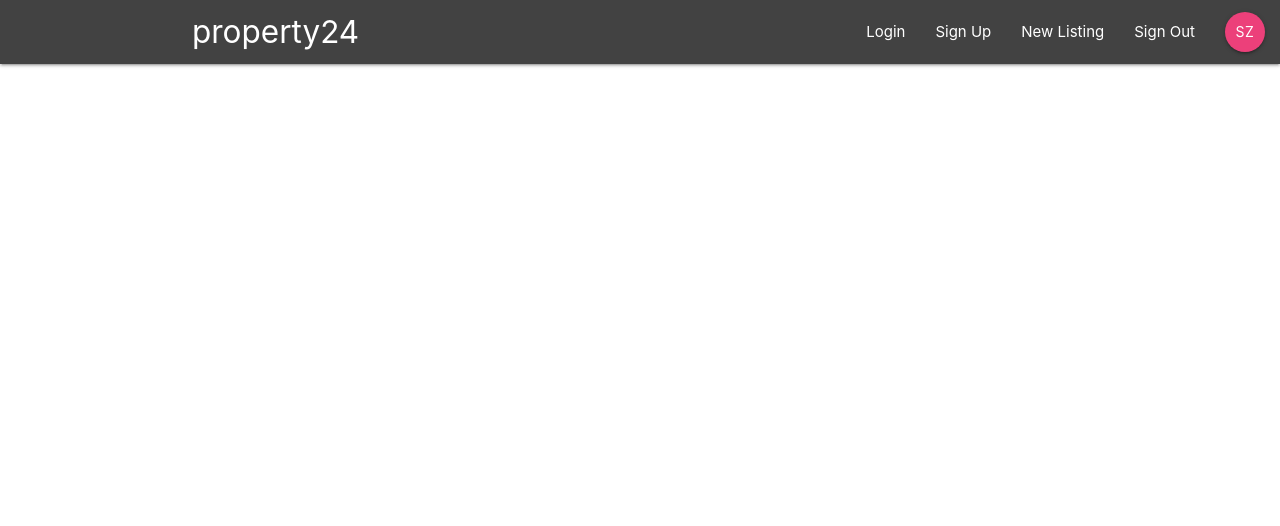
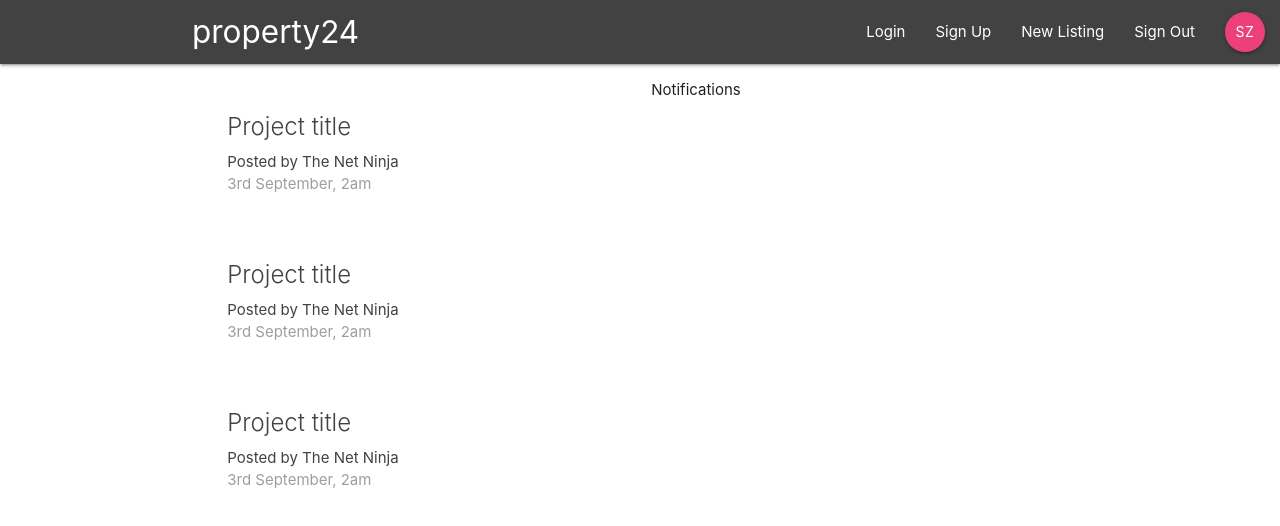
Before and after one commit to phyzikhs/property24mock, a React (Create React App) app: page / in a window 1280 px wide. Shown: the top 526 px of the page. Built offline with nearby package versions, Linux system fonts and the light colour scheme.

Commit message:
PropertyList dummy data inside: List of properties Notifications component nothing in it: to be made a popup icon Dashboard With propertyList and Notifications component App included a switch Route to / giving Dashboard

```diff
--- a/src/App.js
+++ b/src/App.js
@@ -1,5 +1,6 @@
 import { Component } from "react";
-import { BrowserRouter } from "react-router-dom";
+import { BrowserRouter, Route, Switch } from "react-router-dom";
+import Dashboard from "./components/dashboard/Dashboard";
 import Navbar from "./components/layout/Navbar";
 
 
@@ -9,6 +10,9 @@
       <BrowserRouter>
         <div className="App">
           <Navbar />
+          <Switch>
+            <Route exact path='/' component={Dashboard} />
+          </Switch>
         </div>
       </BrowserRouter>
     );
--- a/src/components/dashboard/Dashboard.js
+++ b/src/components/dashboard/Dashboard.js
@@ -0,0 +1,22 @@
+import { Component } from "react";
+import PropertyList from "../properties/PropertyList";
+import Notifications from "./Notifications";
+
+class Dashboard extends Component {
+  render() {
+    return (
+      <div className='dashboard container'>
+        <div className="row">
+          <div className="col s12 m6">
+            <PropertyList />
+          </div>
+          <div className="col s12 m6 offse-1">
+            <Notifications />
+          </div>
+        </div>
+      </div>
+    )
+  }
+}
+
+export default Dashboard;
--- a/src/components/dashboard/Notifications.js
+++ b/src/components/dashboard/Notifications.js
@@ -0,0 +1,11 @@
+import React from 'react'
+
+const Notifications = () => {
+  return (
+    <div>
+      <p>Notifications</p>
+    </div>
+  );
+}
+
+export default Notifications;
--- a/src/components/properties/PropertyList.js
+++ b/src/components/properties/PropertyList.js
@@ -0,0 +1,36 @@
+import React from 'react'
+
+
+const PropertyList = () => {
+  return (
+    <div className="project-list section">
+
+      <div className="card z-depth-0 project-summary">
+        <div className="card-content grey-text text-darken-3">
+          <span className="card-title ">Project title</span>
+          <p>Posted by The Net Ninja</p>
+          <p className="grey-text">3rd September, 2am</p>
+        </div>
+      </div>
+
+      <div className="card z-depth-0 project-summary">
+        <div className="card-content grey-text text-darken-3">
+          <span className="card-title ">Project title</span>
+          <p>Posted by The Net Ninja</p>
+          <p className="grey-text">3rd September, 2am</p>
+        </div>
+      </div>
+
+      <div className="card z-depth-0 project-summary">
+        <div className="card-content grey-text text-darken-3">
+          <span className="card-title ">Project title</span>
+          <p>Posted by The Net Ninja</p>
+          <p className="grey-text">3rd September, 2am</p>
+        </div>
+      </div>
+
+    </div>
+  );
+}
+
+export default PropertyList;
```
Also changed, not shown: 1 other file (tests, documents, lock files or other folders).
